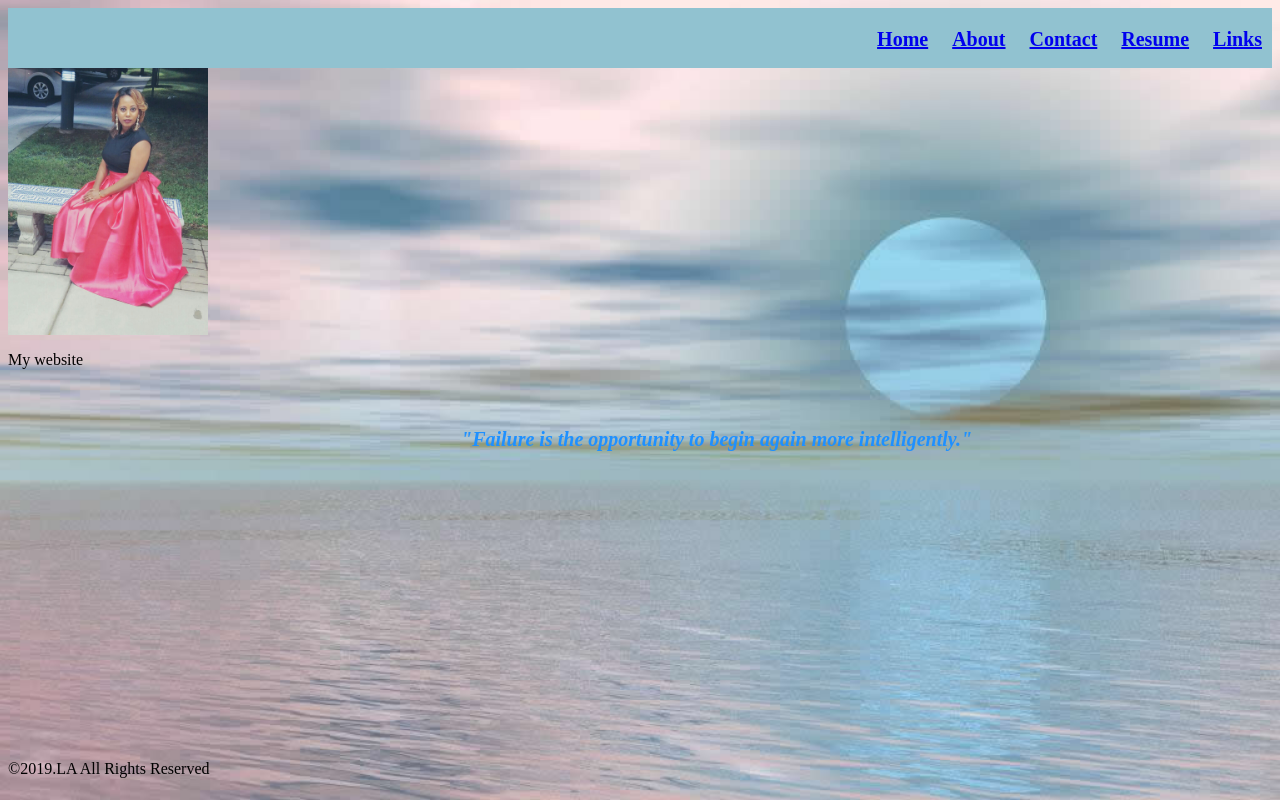
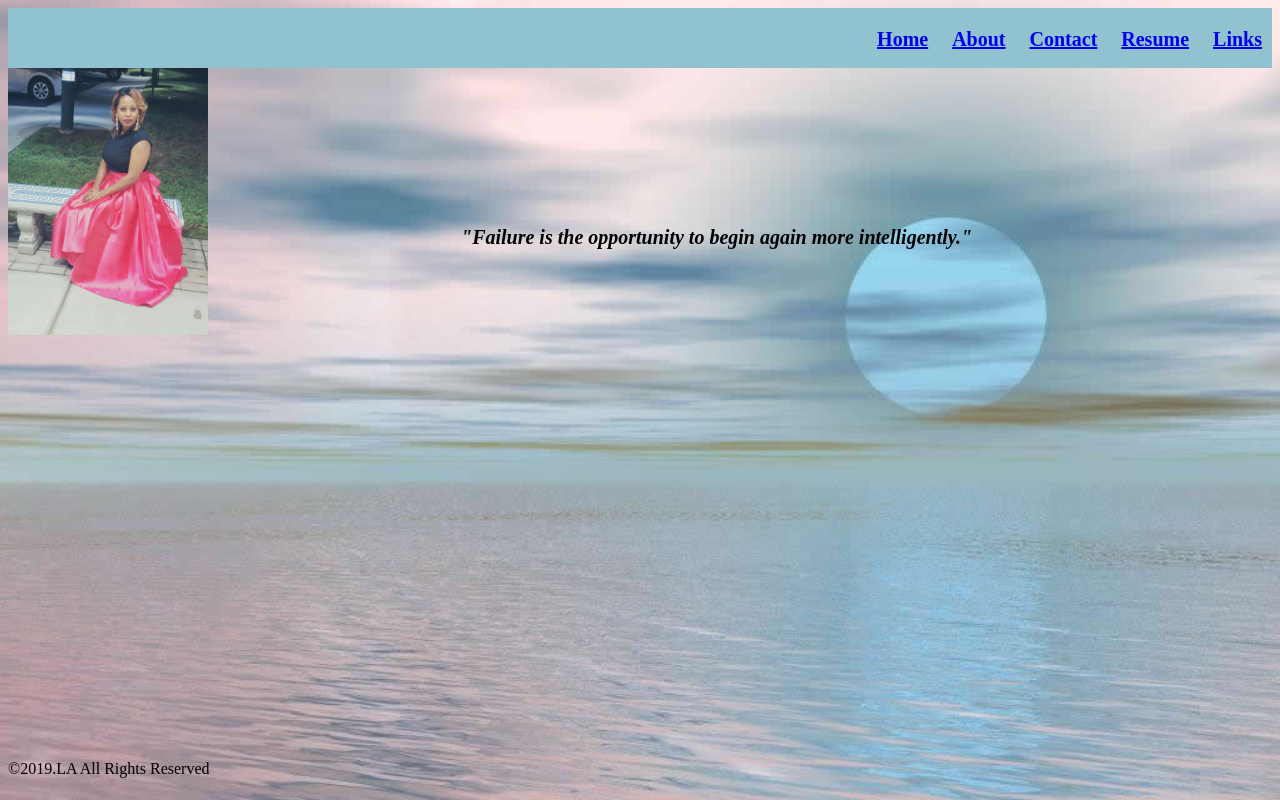
Before and after one commit to Liya2019/Refcode-Project, a plain HTML site: page index.html in a window 1280 px wide. Drawn offline with Linux system fonts and the light colour scheme.

Commit message:
made color changes

```diff
--- a/Style.css
+++ b/Style.css
@@ -45,8 +45,8 @@ body {
 
 }
 .quote{
-  font-style: italic;
-  color:#1E90FF;
+  font-style: oblique;
+  color:#black;
   font-weight: bold;
   margin-right: 300px;
   float: right;
--- a/index.html
+++ b/index.html
@@ -24,11 +24,12 @@
 
 
 <img class="pic" src="Liya2.jpg" alt="">
-
-<p class=" text">
-  My website
-</p>
 <p class="quote">
+  <br>
+  <br>
+  <br>
+  <br>
+  <br>
   <br>
 
   "Failure is the opportunity to begin again more intelligently."
```
